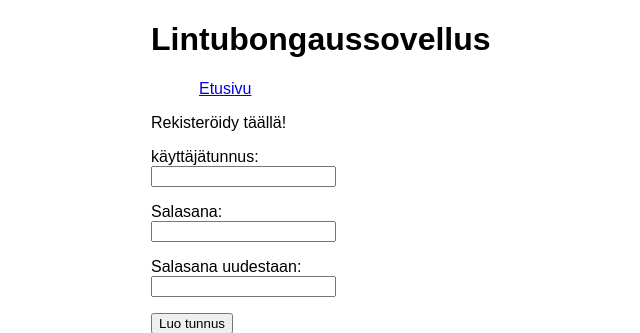
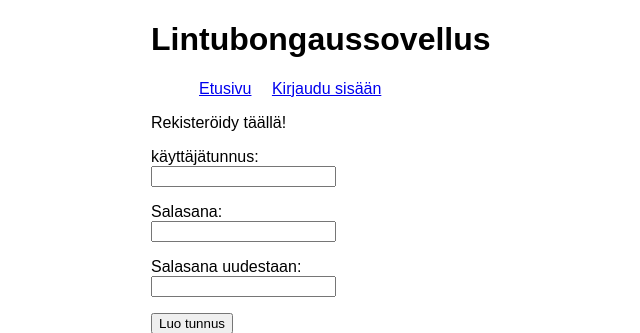
Before and after one commit to LottaHyppyra/Lintubongaussovellus, a Flask app: page /register in a window 1280 px wide. Shown: the top 333 px of the page, without its empty margins (129-769 px from the left). Run offline with Flask 3, Linux system fonts and the light colour scheme.

Commit message:
Add pages

```diff
--- a/templates/layout.html
+++ b/templates/layout.html
@@ -6,6 +6,11 @@
 <nav>
     <ul>
       <li><a href="/">Etusivu</a></li>
+      {% if session.user_id %}
+      <li><a href="/logout">Kirjaudu ulos</a></li>
+      {% else %}
+      <li><a href="/login">Kirjaudu sisään</a></li>
+      {% endif %}
     </ul>
   </nav>
 
```
